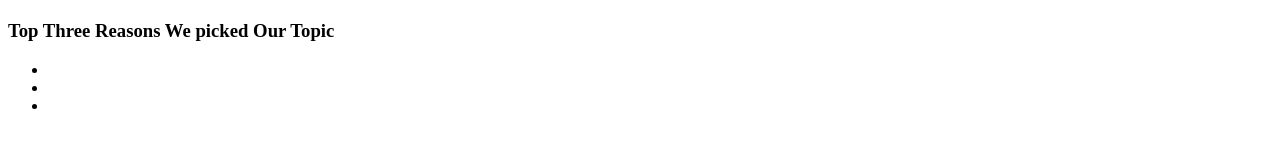
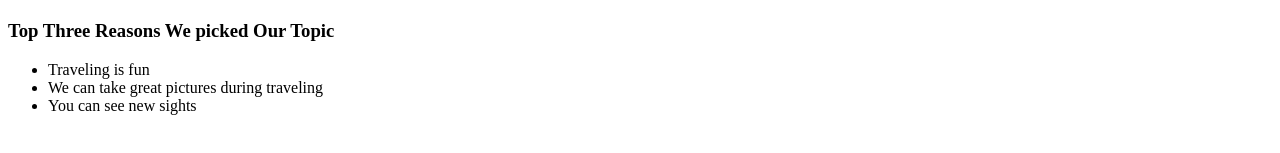
Before and after one commit to sonialin144/339week2, a plain HTML site: page yu.html in a window 1280 px wide. Shown: the part 573-726 px from the top of the page. Drawn offline with Linux system fonts and the light colour scheme.

Commit message:
Update yu.html

```diff
--- a/yu.html
+++ b/yu.html
@@ -35,9 +35,9 @@
 
         <h3>Top Three Reasons We picked Our Topic</h3>
         <ul>
-            <li></li>
-            <li></li>
-            <li></li>
+            <li>Traveling is fun</li>
+            <li>We can take great pictures during traveling</li>
+            <li>You can see new sights</li>
         </ul>
     </main>
 
```
